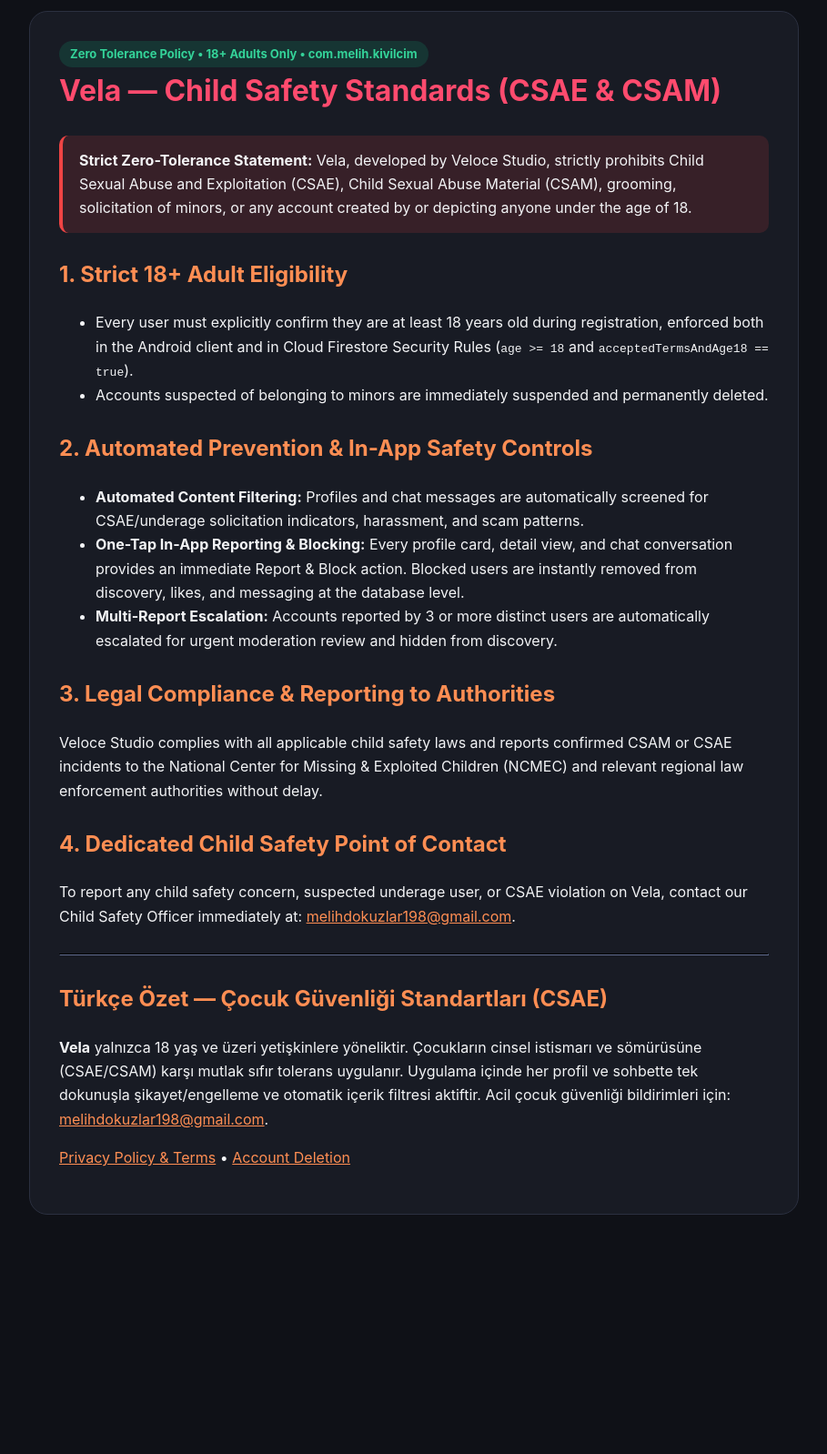
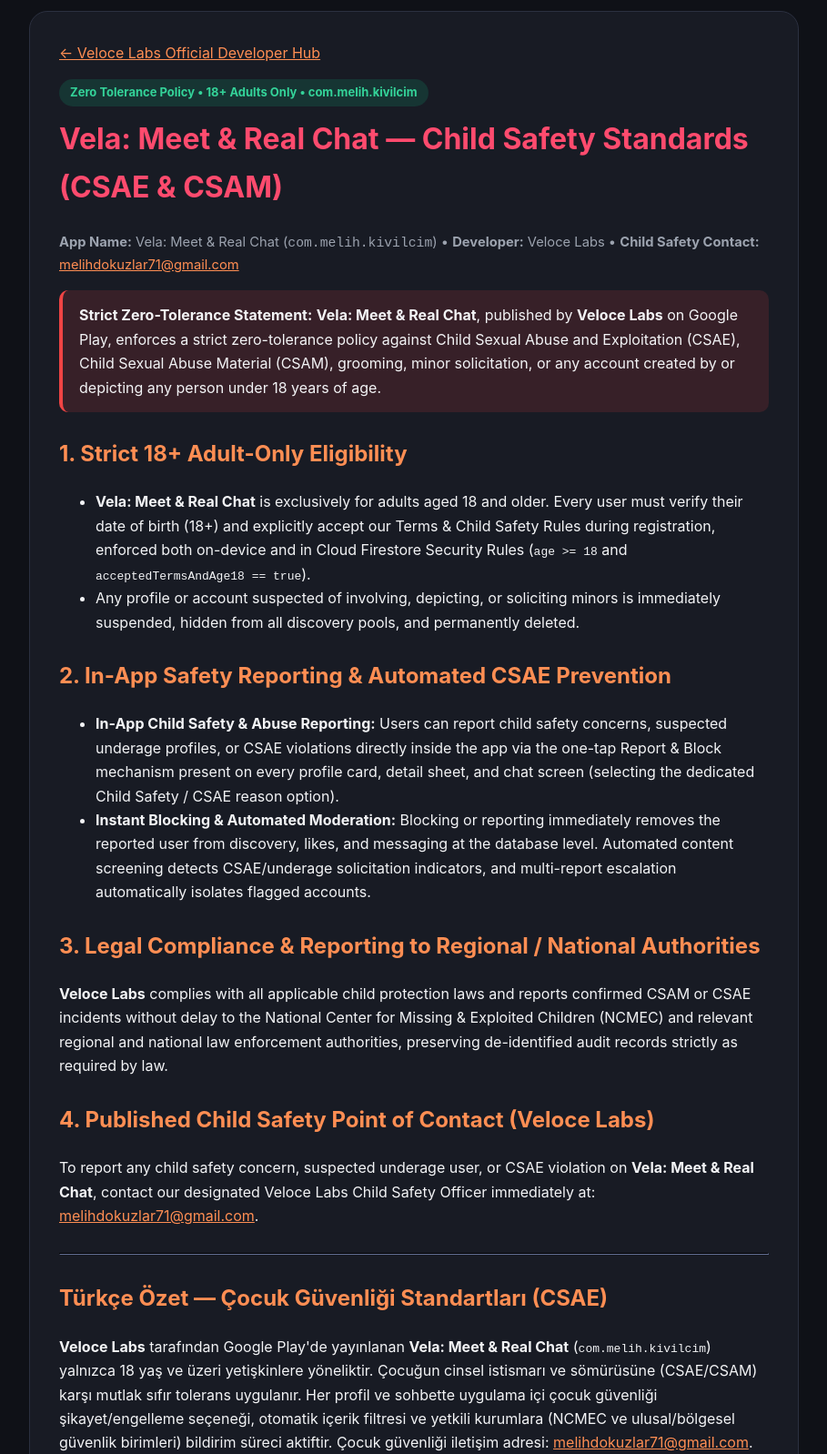
Before and after one commit to Melih-cell/melih-cell.github.io, a plain HTML site: page kivilcim-child-safety.html in a window 1280 px wide. Shown: the part 20-1618 px from the top of the page at 91% size, without its empty margins (185-1094 px from the left). Before the commit the page ends 1387 px from the top, so only its background shows below. Drawn offline with Linux system fonts and the light colour scheme.

Commit message:
Align Vela: Meet & Real Chat compliance pages with Veloce Labs Play Store metadata

```diff
--- a/kivilcim-child-safety.html
+++ b/kivilcim-child-safety.html
@@ -3,49 +3,51 @@
 <head>
   <meta charset="UTF-8" />
   <meta name="viewport" content="width=device-width, initial-scale=1.0" />
-  <title>Vela — Child Safety Standards (CSAE Policy)</title>
+  <title>Vela: Meet &amp; Real Chat — Child Safety Standards (CSAE Policy) | Veloce Labs</title>
   <style>
     body { font-family: -apple-system, BlinkMacSystemFont, "Segoe UI", Roboto, sans-serif; background: #0f1117; color: #f3f4f6; margin: 0; padding: 32px 20px; line-height: 1.65; }
     .container { max-width: 780px; margin: 0 auto; background: #181b24; border: 1px solid #2b3040; border-radius: 20px; padding: 32px; }
     h1 { color: #ff4b6e; margin-top: 0; }
     h2 { color: #ff8e53; margin-top: 26px; }
-    .badge { display: inline-block; background: rgba(16,185,129,0.16); color: #34d399; padding: 4px 12px; border-radius: 999px; font-weight: 700; font-size: 13px; }
+    .badge { display: inline-block; background: rgba(16,185,129,0.16); color: #34d399; padding: 4px 12px; border-radius: 999px; font-weight: 700; font-size: 13px; margin-bottom: 10px; }
+    .meta { color: #9ca3af; font-size: 0.92rem; margin-bottom: 16px; }
     .alert { background: rgba(239,68,68,0.14); border-left: 4px solid #ef4444; padding: 14px 18px; border-radius: 10px; margin: 16px 0; }
     a { color: #ff8e53; }
   </style>
 </head>
 <body>
   <div class="container">
-    <span class="badge">Zero Tolerance Policy • 18+ Adults Only • com.melih.kivilcim</span>
-    <h1>Vela — Child Safety Standards (CSAE &amp; CSAM)</h1>
+    <p style="margin-top:0;"><a href="https://melih-cell.github.io/">&larr; Veloce Labs Official Developer Hub</a></p>
+    <span class="badge">Zero Tolerance Policy &bull; 18+ Adults Only &bull; com.melih.kivilcim</span>
+    <h1>Vela: Meet &amp; Real Chat — Child Safety Standards (CSAE &amp; CSAM)</h1>
+    <p class="meta"><strong>App Name:</strong> Vela: Meet &amp; Real Chat (<code>com.melih.kivilcim</code>) &bull; <strong>Developer:</strong> Veloce Labs &bull; <strong>Child Safety Contact:</strong> <a href="mailto:melihdokuzlar71@gmail.com">melihdokuzlar71@gmail.com</a></p>
     <div class="alert">
-      <strong>Strict Zero-Tolerance Statement:</strong> Vela, developed by Veloce Studio, strictly prohibits Child Sexual Abuse and Exploitation (CSAE), Child Sexual Abuse Material (CSAM), grooming, solicitation of minors, or any account created by or depicting anyone under the age of 18.
+      <strong>Strict Zero-Tolerance Statement:</strong> <strong>Vela: Meet &amp; Real Chat</strong>, published by <strong>Veloce Labs</strong> on Google Play, enforces a strict zero-tolerance policy against Child Sexual Abuse and Exploitation (CSAE), Child Sexual Abuse Material (CSAM), grooming, minor solicitation, or any account created by or depicting any person under 18 years of age.
     </div>
 
-    <h2>1. Strict 18+ Adult Eligibility</h2>
+    <h2>1. Strict 18+ Adult-Only Eligibility</h2>
     <ul>
-      <li>Every user must explicitly confirm they are at least 18 years old during registration, enforced both in the Android client and in Cloud Firestore Security Rules (<code>age &gt;= 18</code> and <code>acceptedTermsAndAge18 == true</code>).</li>
-      <li>Accounts suspected of belonging to minors are immediately suspended and permanently deleted.</li>
+      <li><strong>Vela: Meet &amp; Real Chat</strong> is exclusively for adults aged 18 and older. Every user must verify their date of birth (18+) and explicitly accept our Terms &amp; Child Safety Rules during registration, enforced both on-device and in Cloud Firestore Security Rules (<code>age &gt;= 18</code> and <code>acceptedTermsAndAge18 == true</code>).</li>
+      <li>Any profile or account suspected of involving, depicting, or soliciting minors is immediately suspended, hidden from all discovery pools, and permanently deleted.</li>
     </ul>
 
-    <h2>2. Automated Prevention &amp; In-App Safety Controls</h2>
+    <h2>2. In-App Safety Reporting &amp; Automated CSAE Prevention</h2>
     <ul>
-      <li><strong>Automated Content Filtering:</strong> Profiles and chat messages are automatically screened for CSAE/underage solicitation indicators, harassment, and scam patterns.</li>
-      <li><strong>One-Tap In-App Reporting &amp; Blocking:</strong> Every profile card, detail view, and chat conversation provides an immediate Report &amp; Block action. Blocked users are instantly removed from discovery, likes, and messaging at the database level.</li>
-      <li><strong>Multi-Report Escalation:</strong> Accounts reported by 3 or more distinct users are automatically escalated for urgent moderation review and hidden from discovery.</li>
+      <li><strong>In-App Child Safety &amp; Abuse Reporting:</strong> Users can report child safety concerns, suspected underage profiles, or CSAE violations directly inside the app via the one-tap Report &amp; Block mechanism present on every profile card, detail sheet, and chat screen (selecting the dedicated Child Safety / CSAE reason option).</li>
+      <li><strong>Instant Blocking &amp; Automated Moderation:</strong> Blocking or reporting immediately removes the reported user from discovery, likes, and messaging at the database level. Automated content screening detects CSAE/underage solicitation indicators, and multi-report escalation automatically isolates flagged accounts.</li>
     </ul>
 
-    <h2>3. Legal Compliance &amp; Reporting to Authorities</h2>
-    <p>Veloce Studio complies with all applicable child safety laws and reports confirmed CSAM or CSAE incidents to the National Center for Missing &amp; Exploited Children (NCMEC) and relevant regional law enforcement authorities without delay.</p>
+    <h2>3. Legal Compliance &amp; Reporting to Regional / National Authorities</h2>
+    <p><strong>Veloce Labs</strong> complies with all applicable child protection laws and reports confirmed CSAM or CSAE incidents without delay to the National Center for Missing &amp; Exploited Children (NCMEC) and relevant regional and national law enforcement authorities, preserving de-identified audit records strictly as required by law.</p>
 
-    <h2>4. Dedicated Child Safety Point of Contact</h2>
-    <p>To report any child safety concern, suspected underage user, or CSAE violation on Vela, contact our Child Safety Officer immediately at: <a href="mailto:melihdokuzlar198@gmail.com?subject=URGENT%20Child%20Safety%20CSAE%20Report%20-%20Vela">melihdokuzlar198@gmail.com</a>.</p>
+    <h2>4. Published Child Safety Point of Contact (Veloce Labs)</h2>
+    <p>To report any child safety concern, suspected underage user, or CSAE violation on <strong>Vela: Meet &amp; Real Chat</strong>, contact our designated Veloce Labs Child Safety Officer immediately at: <a href="mailto:melihdokuzlar71@gmail.com?subject=URGENT%20Child%20Safety%20CSAE%20Report%20-%20Vela%3A%20Meet%20%26%20Real%20Chat">melihdokuzlar71@gmail.com</a>.</p>
 
     <hr style="border-color:#2b3040;margin:28px 0;" />
 
     <h2>Türkçe Özet — Çocuk Güvenliği Standartları (CSAE)</h2>
-    <p><strong>Vela</strong> yalnızca 18 yaş ve üzeri yetişkinlere yöneliktir. Çocukların cinsel istismarı ve sömürüsüne (CSAE/CSAM) karşı mutlak sıfır tolerans uygulanır. Uygulama içinde her profil ve sohbette tek dokunuşla şikayet/engelleme ve otomatik içerik filtresi aktiftir. Acil çocuk güvenliği bildirimleri için: <a href="mailto:melihdokuzlar198@gmail.com">melihdokuzlar198@gmail.com</a>.</p>
-    <p><a href="https://melih-cell.github.io/kivilcim-privacy.html">Privacy Policy &amp; Terms</a> &bull; <a href="https://melih-cell.github.io/kivilcim-delete-account.html">Account Deletion</a></p>
+    <p><strong>Veloce Labs</strong> tarafından Google Play'de yayınlanan <strong>Vela: Meet &amp; Real Chat</strong> (<code>com.melih.kivilcim</code>) yalnızca 18 yaş ve üzeri yetişkinlere yöneliktir. Çocuğun cinsel istismarı ve sömürüsüne (CSAE/CSAM) karşı mutlak sıfır tolerans uygulanır. Her profil ve sohbette uygulama içi çocuk güvenliği şikayet/engelleme seçeneği, otomatik içerik filtresi ve yetkili kurumlara (NCMEC ve ulusal/bölgesel güvenlik birimleri) bildirim süreci aktiftir. Çocuk güvenliği iletişim adresi: <a href="mailto:melihdokuzlar71@gmail.com">melihdokuzlar71@gmail.com</a>.</p>
+    <p><a href="https://melih-cell.github.io/kivilcim-privacy.html">Privacy Policy &amp; Terms</a> &bull; <a href="https://melih-cell.github.io/kivilcim-delete-account.html">Account Deletion</a> &bull; <a href="https://melih-cell.github.io/">Veloce Labs Home</a></p>
   </div>
 </body>
 </html>
```
Also changed, not shown: index.html (+5 -2 lines), kivilcim-delete-account.html (+6 -6 lines), kivilcim-privacy.html (+5 -5 lines), liveops.json (+6 -3 lines), privacy-policy.html (+1 -1 lines).
